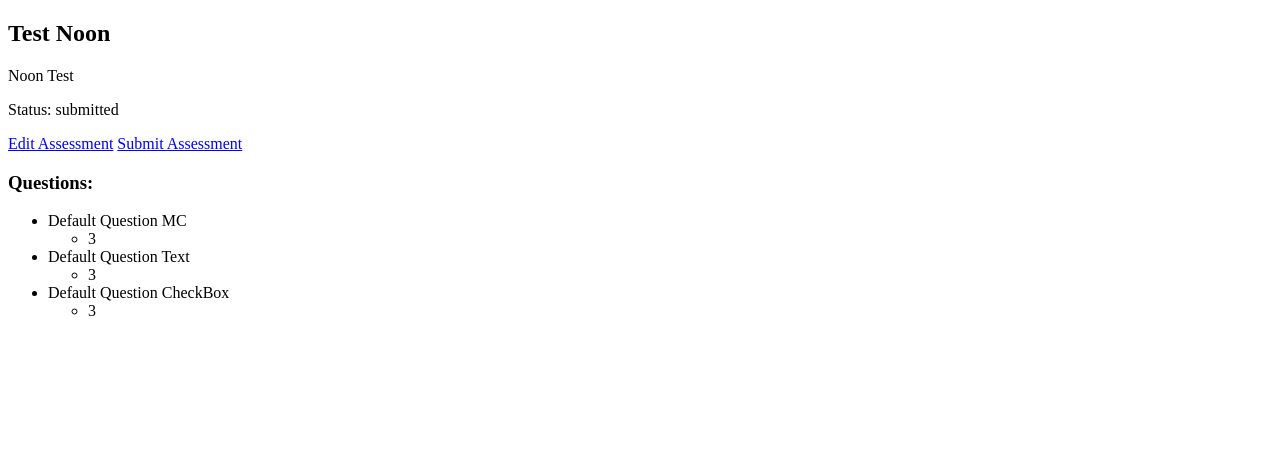
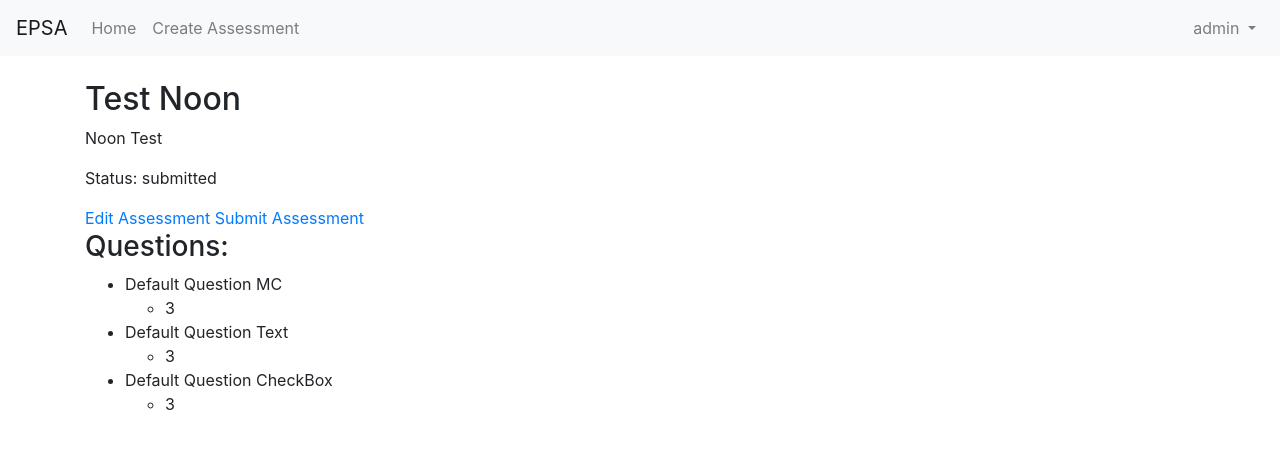
Before and after one commit to jaysalOC3/ElectionPhysicalSecurityAssessment, a Django app: page /assessments/5/ in a window 1280 px wide. Shown: the top 449 px of the page. Run offline with Django 5.2, Linux system fonts and the light colour scheme; a user stored in the database is signed in; data comes from the database, SQL or seed files in the repository; both versions use the stored data as it was after the commit; some libraries are stand-ins or nearby versions.

Commit message:
Added Navigation Menu.

```diff
--- a/EPSA/templates/base.html
+++ b/EPSA/templates/base.html
@@ -1,12 +1,59 @@
 <!DOCTYPE html>
 <html>
 <head>
-    <title>{% block title %}My Site{% endblock %}</title>
+    <title>{% block title %}Risk Assessment App{% endblock %}</title>
+    <link rel="stylesheet" href="https://maxcdn.bootstrapcdn.com/bootstrap/4.5.2/css/bootstrap.min.css">
+
+
     <!-- Include your CSS and JavaScript files here -->
 </head>
 <body>
-    <!-- Navigation bar or other common elements -->
-    {% block content %}{% endblock %}
-    <!-- Footer or other common elements -->
+    <!-- Navigation Bar -->
+    <nav class="navbar navbar-expand-lg navbar-light bg-light">
+        <a class="navbar-brand" href="{% url 'index' %}">EPSA</a>
+        <button class="navbar-toggler" type="button" data-toggle="collapse" data-target="#navbarNav"
+                aria-controls="navbarNav" aria-expanded="false" aria-label="Toggle navigation">
+            <span class="navbar-toggler-icon"></span>
+        </button>
+        <div class="collapse navbar-collapse" id="navbarNav">
+            <ul class="navbar-nav mr-auto">
+                <li class="nav-item">
+                    <a class="nav-link" href="{% url 'index' %}">Home</a>
+                </li>
+                <li class="nav-item">
+                    <a class="nav-link" href="{% url 'create_assessment' %}">Create Assessment</a>
+                </li>
+            </ul>
+            <ul class="navbar-nav">
+                {% if user.is_authenticated %}
+                    <li class="nav-item dropdown">
+                        <a class="nav-link dropdown-toggle" href="#" id="userDropdown" role="button"
+                           data-toggle="dropdown" aria-haspopup="true" aria-expanded="false">
+                            {{ user.username }}
+                        </a>
+                        <div class="dropdown-menu dropdown-menu-right" aria-labelledby="userDropdown">
+                            <a class="dropdown-item" href="{% url 'user_profile' %}">Profile</a>
+                            <a class="dropdown-item" href="{% url 'logout' %}">Logout</a>
+                        </div>
+                    </li>
+                {% else %}
+                    <li class="nav-item">
+                        <a class="nav-link" href="{% url 'login' %}">Login</a>
+                    </li>
+                    <li class="nav-item">
+                        <a class="nav-link" href="{% url 'register' %}">Register</a>
+                    </li>
+                {% endif %}
+            </ul>
+        </div>
+    </nav>
+
+    <div class="container mt-4">
+        {% block content %}{% endblock %}
+    </div>
+    <script src="https://code.jquery.com/jquery-3.5.1.slim.min.js"></script>
+    <script src="https://cdn.jsdelivr.net/npm/@popperjs/core@2.9.3/dist/umd/popper.min.js"></script>
+    <script src="https://maxcdn.bootstrapcdn.com/bootstrap/4.5.2/js/bootstrap.min.js"></script>
+
 </body>
 </html>
```
Also changed, not shown: cp.txt (+11 -14 lines), EPSA/db.sqlite3.
